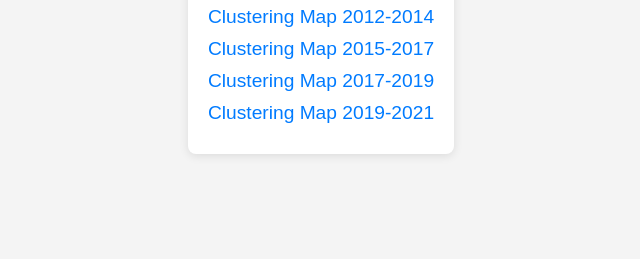
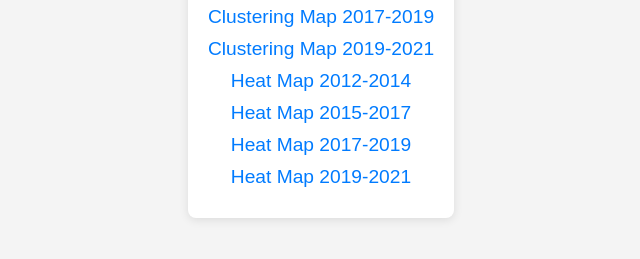
Before and after one commit to Kevin2621/cluster-mapping-site, a plain HTML site: page index.html in a window 1280 px wide. Shown: the part 369-628 px from the top of the page, without its empty margins (319-959 px from the left). Drawn offline with Linux system fonts and the light colour scheme.

Commit message:
Update index.html

```diff
--- a/index.html
+++ b/index.html
@@ -46,6 +46,11 @@
         <a class="link" href="spatialClusteringMap2016.html" target="_blank">Clustering Map 2015-2017</a>
         <a class="link" href="spatialClusteringMap2018.html" target="_blank">Clustering Map 2017-2019</a>
         <a class="link" href="spatialClusteringMap2020.html" target="_blank">Clustering Map 2019-2021</a>
+
+        <a class="link" href="CardiovascularDiseasesCasesPer100kPopulation2012-2014.html" target="_blank">Heat Map 2012-2014</a>
+        <a class="link" href="CardiovascularDiseasesCasesPer100kPopulation2015-2017.html" target="_blank">Heat Map 2015-2017</a>
+        <a class="link" href="CardiovascularDiseasesCasesPer100kPopulation2017-2019.html" target="_blank">Heat Map 2017-2019</a>
+        <a class="link" href="CardiovascularDiseasesCasesPer100kPopulation2019-2021.html" target="_blank">Heat Map 2019-2021</a>
     </div>
 </body>
 </html>
```
